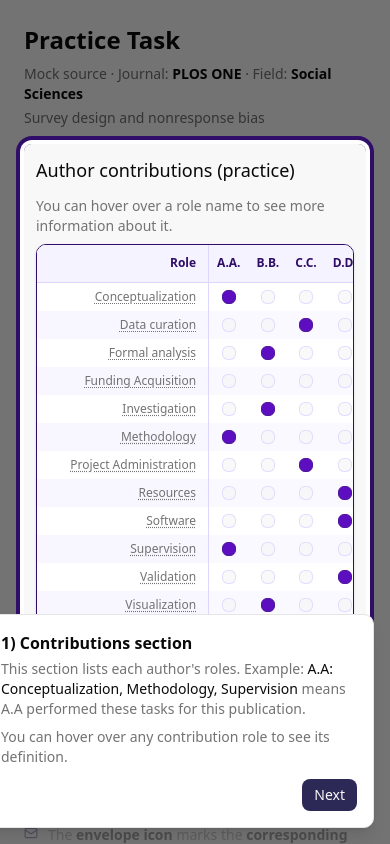
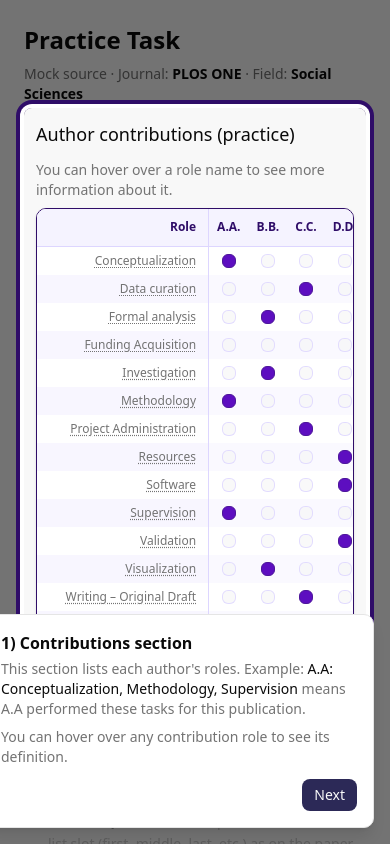
Before and after one commit to one-loop/research-credit-survey, a Next.js app: page /trial in a window 390 px wide. Both pictures are taken after a click on the button "Start practice". Shown: the top 844 px of the page. Built offline with nearby package versions, Linux system fonts and the light colour scheme.

Commit message:
fixed mobile formatting for tutorial page

```diff
--- a/app/trial/page.tsx
+++ b/app/trial/page.tsx
@@ -21,6 +21,7 @@ import {
 import { publicationCorrespondingSlotIndex, shuffledAuthorsForRanking } from "@/lib/shuffleAuthors"
 import { ExperimentCAcademicInfoTable } from "@/components/ExperimentCAcademicInfoTable"
 import { AuthorContributionsMatrix } from "@/components/AuthorContributionsMatrix"
+import { cn } from "@/lib/utils"
 
 type Phase = "welcome" | "practice" | "quiz" | "passed" | "failed"
 type TutorialStep = "contributions" | "academic_info" | "byline" | "envelope" | "sort" | "done"
@@ -390,12 +391,17 @@ function TrialPageContent() {
                 : `${fixedCorrSlot + 1} (from the left)`
 
     return (
-        <div className="max-w-3xl mx-auto p-6">
+        <div
+            className={cn(
+                "max-w-3xl mx-auto p-6",
+                tutorialStep !== "done" && "pb-[28rem] sm:pb-80"
+            )}
+        >
             <h1 className="text-2xl font-bold mb-2">Practice Task</h1>
             <p className="text-sm text-muted-foreground mb-1">
                 Mock source · Journal: <Em>{journalLabel}</Em> · Field: <Em>{domainLabel}</Em>
             </p>
-            <p className="text-sm text-muted-foreground mb-4">{work.display_name}</p>
+            {/* <p className="text-sm text-muted-foreground mb-4">{work.display_name}</p> */}
 
             <div
                 className={[
```
